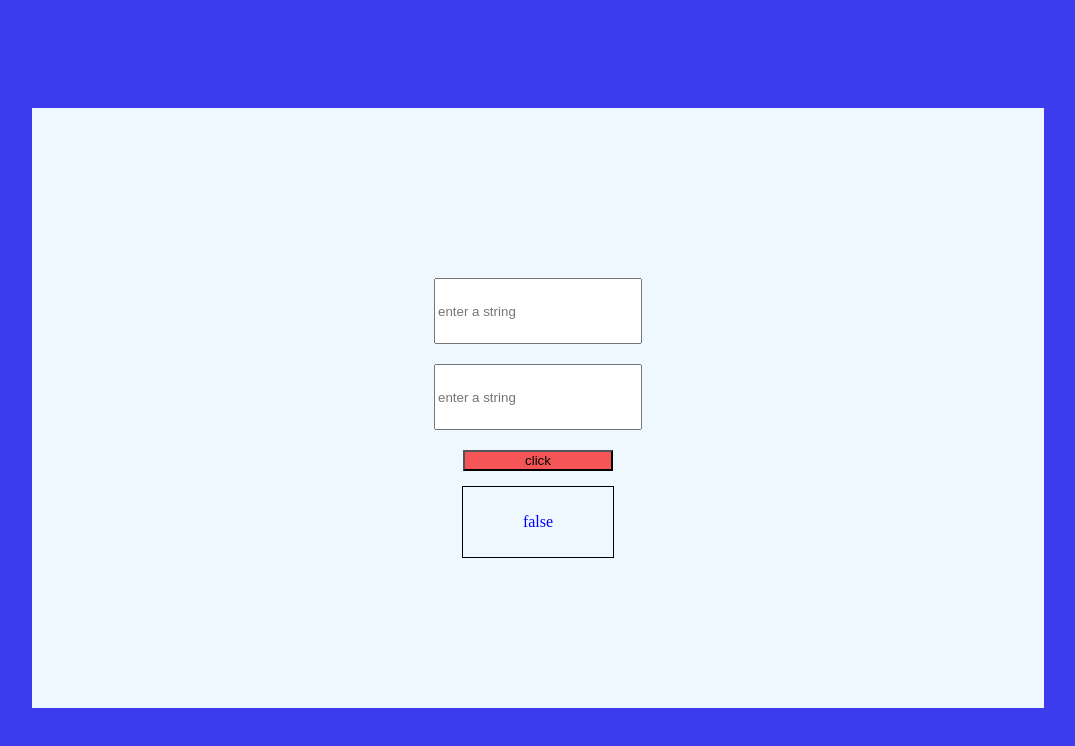
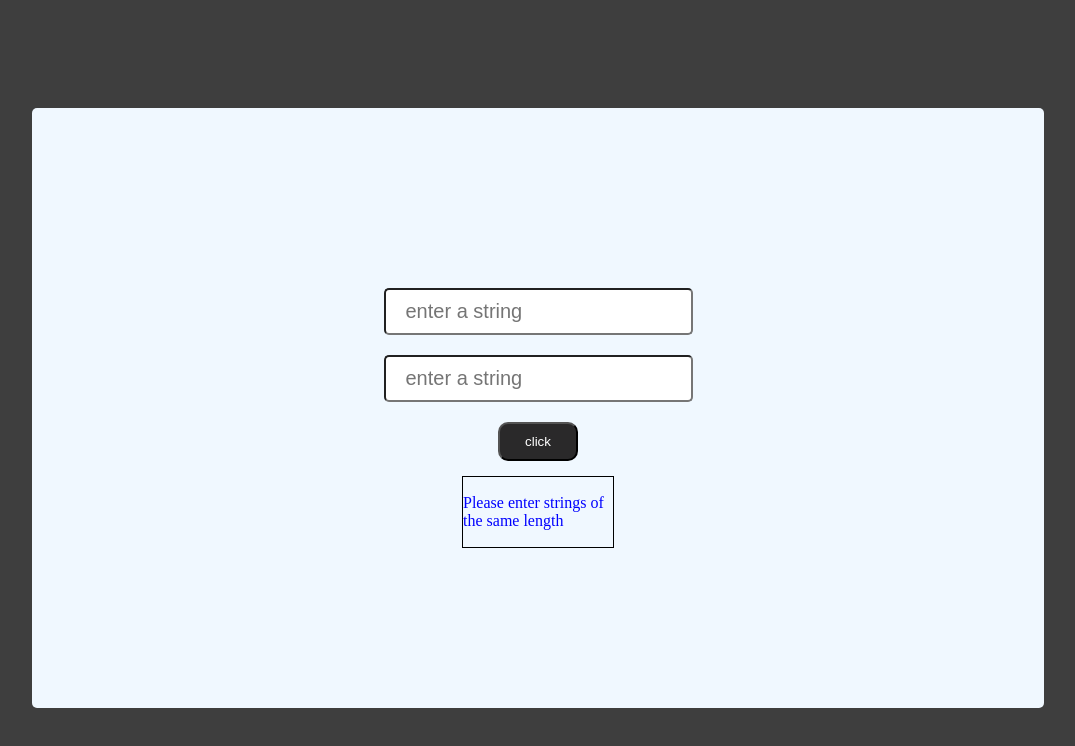
Before and after one commit to kadjialan/strings-page-js, a plain HTML site: page index.html in a window 1280 px wide. Both pictures are taken after a click on the button "click". Shown: the whole page, without its empty margins (102-1177 px from the left). Drawn offline with Linux system fonts and the light colour scheme.

Commit message:
logique adjustement

```diff
--- a/asserts/script/script.js
+++ b/asserts/script/script.js
@@ -1,27 +1,41 @@
-const input1 = document.querySelector('.text1')
-const input2 = document.querySelector('.text2')
-const done = document.querySelector('.button')
-const holder = document.querySelector('.content')
-let bizarre
-done.onclick = function compare () {
-  const result1 = (input1.value).split('')
-  const result2 = (input2.value).split('')
-  const map = {}
-  if (result1.length === result2.length) {
-    for (let i = 0; i < result1.length; i++) {
-      if (map[result1[i]] === undefined) {
-        map[result1[i]] = result2[i]
-        bizarre = true
-      } else if (map[result1[i]] !== result2[i]) {
-        bizarre = false
-      }
+const firstString = document.querySelector('.text1')
+const secondString = document.querySelector('.text2')
+const message = document.querySelector('.content')
+const submit = document.querySelector('.button')
+
+const indices = (char, string) => {
+  const indicesArray = []
+  for (let i = 0; i < string.length; i++) {
+    const element = string[i]
+    if (element === char) {
+      indicesArray.push(i)
     }
-    if (bizarre !== true) {
-      holder.innerHTML = 'false'
-    } else {
-      holder.innerHTML = 'true'
-    }
+  }
+  return indicesArray
+}
+
+const checkForIsophorms = (string1, string2) => {
+  let isIsophorm = true
+  for (let i = 0; i < string1.length; i++) {
+    const indices1 = JSON.stringify(indices(string1[i], string1))
+    const indices2 = JSON.stringify(indices(string2[i], string2))
+    if (indices1 !== indices2) { isIsophorm = false }
+  }
+  return isIsophorm
+}
+
+submit.addEventListener('click', () => {
+  const str1 = firstString.value
+  message.classList.remove('hide')
+  const str2 = secondString.value
+  if (str1.length !== str2.length || str1 === '') {
+    message.innerHTML = 'Please enter strings of the same length'
   } else {
-    holder.innerHTML = 'strings are unequal'
+    checkForIsophorms(str1, str2)
+
+      ? message.innerHTML = 'True'
+      : message.innerHTML = 'False'
   }
-}
+  firstString.value = ''
+  secondString.value = ''
+})
--- a/asserts/styles/styles.css
+++ b/asserts/styles/styles.css
@@ -4,25 +4,29 @@ body {
   justify-content: center;
   align-items: center;
   height: 100vh;
-  background-color: #1e1eecdd;
+  background-color: rgba(0, 0, 0, 0.758);
 }
 
 input {
-  width: 200px;
-  height: 60px;
+  padding: 10px 20px;
   margin-top: 20px;
+  border-radius: 5px;
+  font-size: 20px;
 }
 
 .button {
   margin-top: 20px;
-  width: 150px;
-  background-color: #f64545e7;
+  padding: 10px 25px;
+  background-color: #151414e7;
+  color: white;
+  border-radius: 10px;
 }
 
 .main {
   width: 80%;
   margin: auto;
   background-color: aliceblue;
+  border-radius: 5px;
   display: flex;
   flex-direction: column;
   align-items: center;
```
Also changed, not shown: count.js (added, +13 -0 lines).
